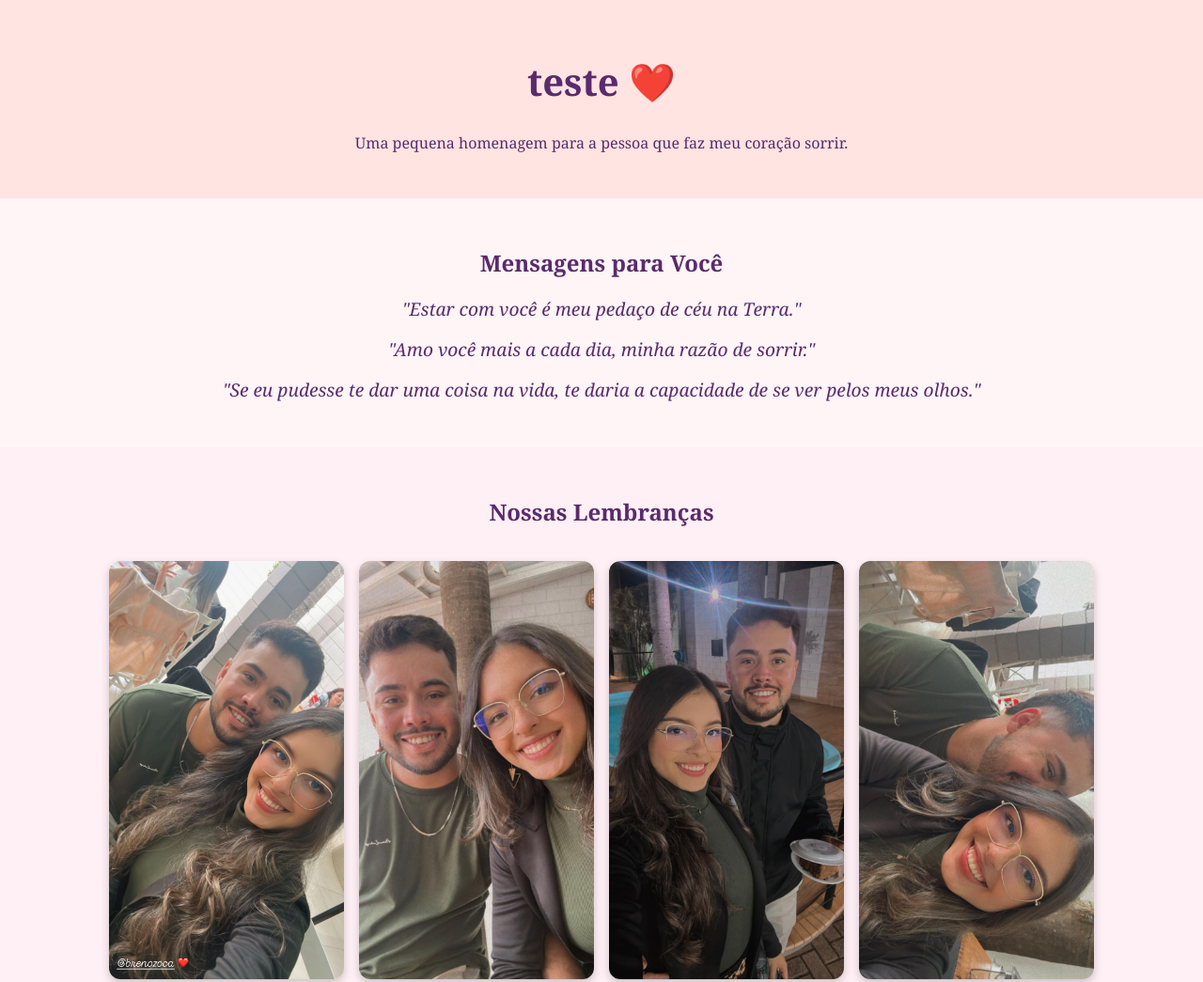
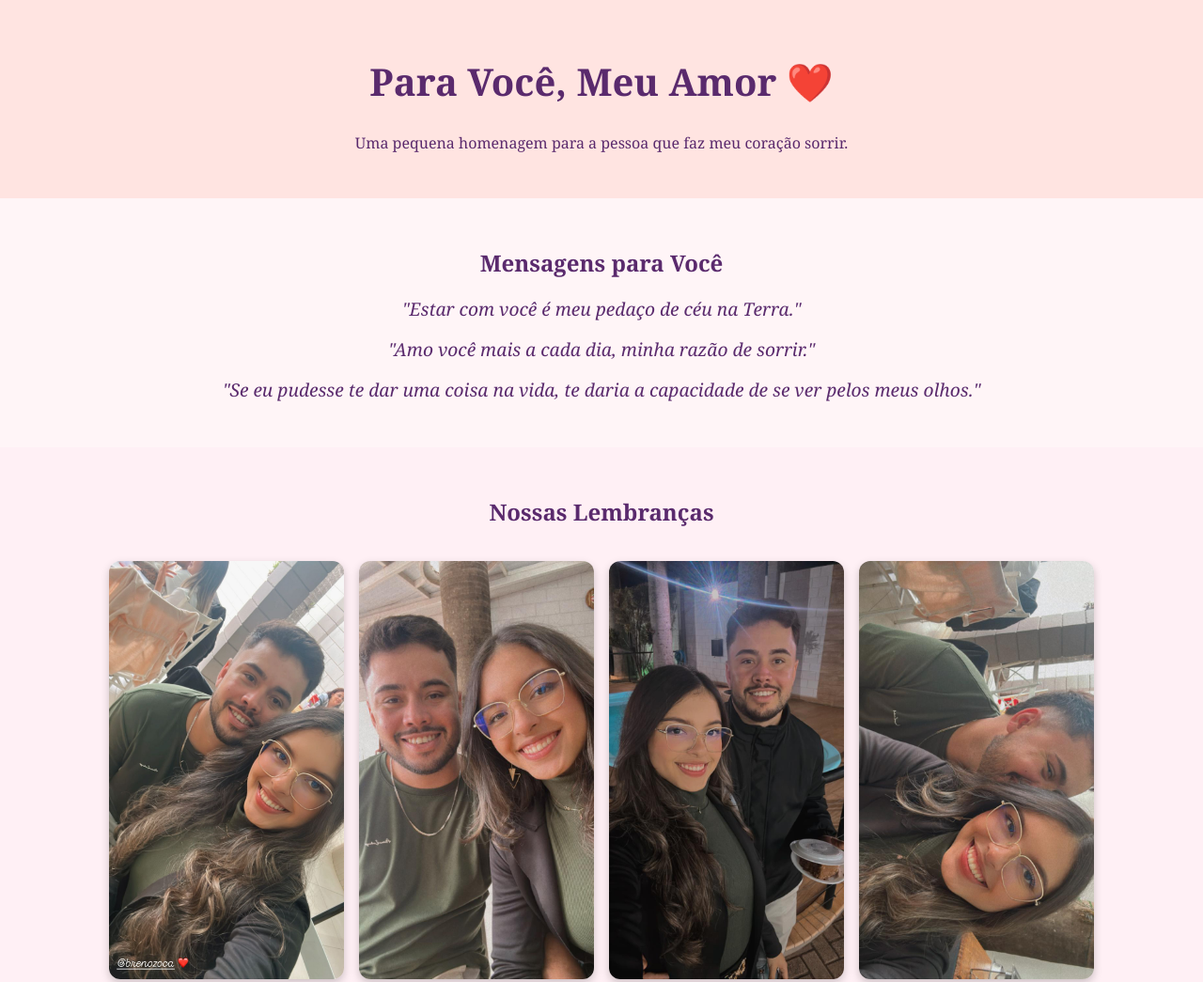
Before and after one commit to BrenoZoca/projeto, a plain HTML site: page index.html in a window 1280 px wide. Shown: the top 1045 px of the page at 94% size. Drawn offline with Linux system fonts and the light colour scheme.

Commit message:
Update index.html

```diff
--- a/index.html
+++ b/index.html
@@ -9,7 +9,7 @@
 <body>
 
   <header>
-    <h1>teste ❤️</h1>
+    <h1>Para Você, Meu Amor ❤️</h1>
     <p>Uma pequena homenagem para a pessoa que faz meu coração sorrir.</p>
   </header>
 
```
